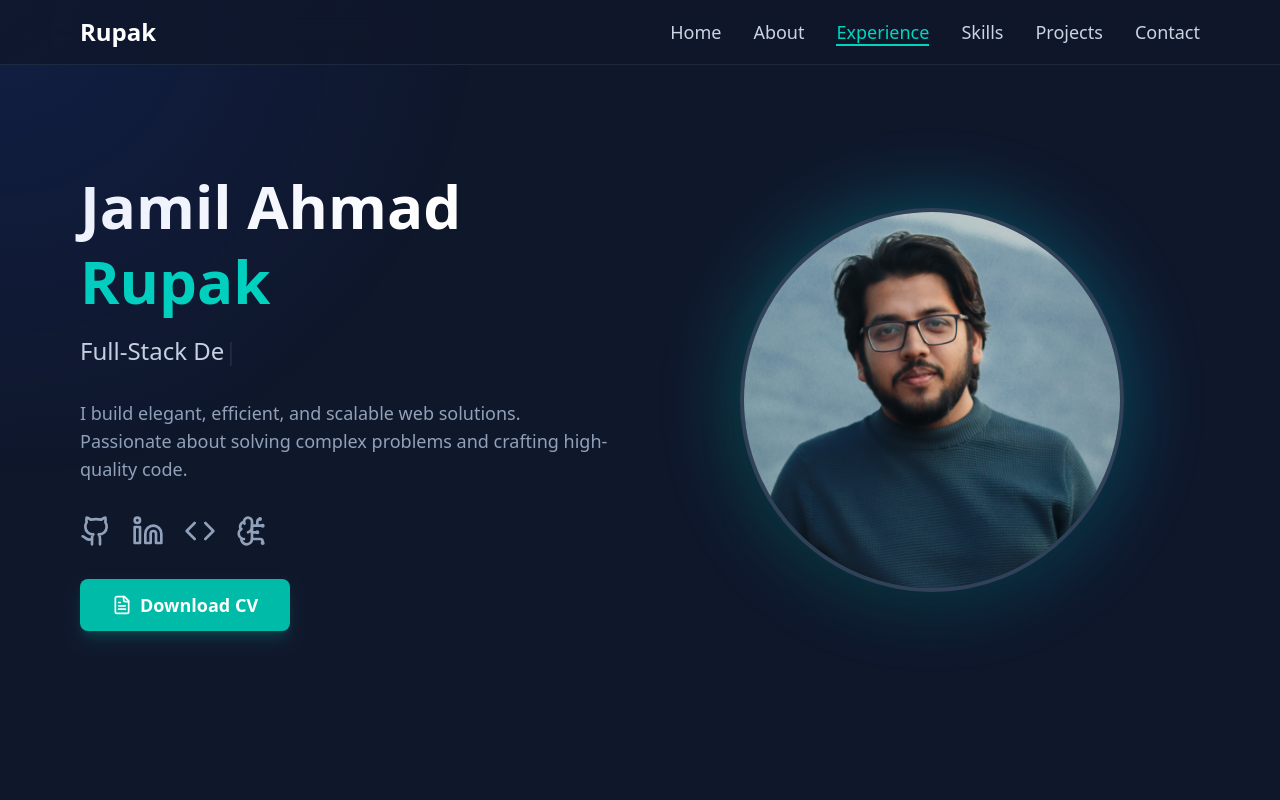
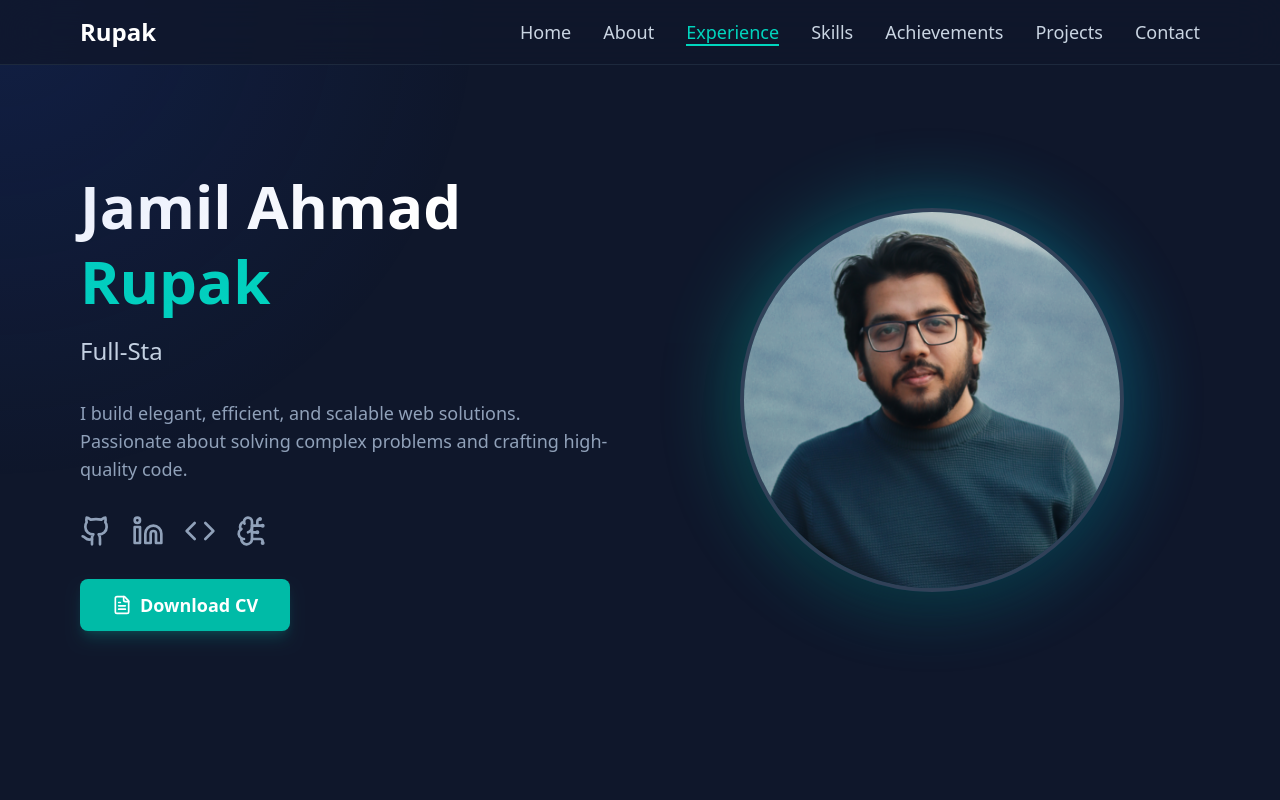
Before and after one commit to JamilAhmadRupak/Portfolio, a React (Vite) app in the folder portfolio/: page / in a window 1280 px wide. Shown: the top 800 px of the page. Built offline with nearby package versions, Linux system fonts and the light colour scheme.

Commit message:
Add Achievement Section

```diff
--- a/portfolio/src/App.jsx
+++ b/portfolio/src/App.jsx
@@ -6,6 +6,7 @@ import Hero from './components/Hero';
 import About from './components/About';
 import Experience from './components/Experience';
 import Skills from './components/Skill'
+import Achievements from './components/Achievements';
 import Projects from './components/Projects';
 import Contact from './components/Contact';
 import Footer from './components/Footer';
@@ -21,7 +22,7 @@ const App = () => {
     useEffect(() => {
         // Function to handle scroll events and update active section
         const handleScroll = () => {
-            const sections = ['home', 'about', 'experience', 'skills', 'projects', 'contact'];
+            const sections = ['home', 'about', 'experience', 'skills', 'achievements', 'projects', 'contact'];
             const scrollPosition = window.scrollY + window.innerHeight / 2.5;
 
             for (const section of sections) {
@@ -66,6 +67,7 @@ const App = () => {
                     <About />
                     <Experience />
                     <Skills />
+                    <Achievements />
                     <Projects />
                     <Contact />
                 </main>
--- /dev/null
+++ b/portfolio/src/components/Achievements.jsx
@@ -0,0 +1,94 @@
+import React from 'react';
+import { AnimatedSection } from './AnimatedSection';
+import { achievements } from '../constants';
+import { Award, Trophy, Medal, Star } from 'lucide-react';
+
+const Achievements = () => {
+    return (
+        <section id="achievements" className="py-16">
+            <AnimatedSection>
+                <h2 className="text-3xl md:text-4xl font-bold mb-12 text-slate-100">
+                    Achievements & Certifications
+                </h2>
+
+                <div className="grid md:grid-cols-2 gap-8">
+                    {achievements.map((achievement, index) => (
+                        <AnimatedSection key={index} delay={index * 0.1}>
+                            <div className="group relative bg-slate-800/50 rounded-lg overflow-hidden hover:bg-slate-800/70 transition-all duration-300 hover:scale-[1.02] hover:shadow-xl hover:shadow-teal-500/10">
+                                {/* Achievement Image */}
+                                {achievement.image && (
+                                    <div className="relative h-64 overflow-hidden">
+                                        <img
+                                            src={achievement.image}
+                                            alt={achievement.title}
+                                            className="w-full h-full object-cover transition-transform duration-300 group-hover:scale-110"
+                                        />
+                                        <div className="absolute inset-0 bg-gradient-to-t from-slate-800/90 to-transparent"></div>
+                                    </div>
+                                )}
+
+                                {/* Achievement Content */}
+                                <div className="p-6">
+                                    <div className="flex items-start gap-4">
+                                        {/* Icon */}
+                                        <div className="flex-shrink-0">
+                                            {achievement.iconType === 'trophy' && (
+                                                <Trophy className="w-8 h-8 text-teal-400" />
+                                            )}
+                                            {achievement.iconType === 'medal' && (
+                                                <Medal className="w-8 h-8 text-teal-400" />
+                                            )}
+                                            {achievement.iconType === 'award' && (
+                                                <Award className="w-8 h-8 text-teal-400" />
+                                            )}
+                                            {achievement.iconType === 'star' && (
+                                                <Star className="w-8 h-8 text-teal-400" />
+                                            )}
+                                        </div>
+
+                                        {/* Text Content */}
+                                        <div className="flex-1">
+                                            <h3 className="text-xl font-semibold text-slate-100 mb-2 group-hover:text-teal-400 transition-colors">
+                                                {achievement.title}
+                                            </h3>
+
+                                            {achievement.issuer && (
+                                                <p className="text-teal-400 text-sm font-medium mb-2">
+                                                    {achievement.issuer}
+                                                </p>
+                                            )}
+
+                                            {achievement.date && (
+                                                <p className="text-slate-400 text-sm mb-3">
+                                                    {achievement.date}
+                                                </p>
+                                            )}
+
+                                            <p className="text-slate-300 leading-relaxed">
+                                                {achievement.description}
+                                            </p>
+
+                                            {/* Link if available */}
+                                            {achievement.link && (
+                                                <a
+                                                    href={achievement.link}
+                                                    target="_blank"
+                                                    rel="noopener noreferrer"
+                                                    className="inline-block mt-4 text-teal-400 hover:text-teal-300 transition-colors text-sm font-medium"
+                                                >
+                                                    View Certificate →
+                                                </a>
+                                            )}
+                                        </div>
+                                    </div>
+                                </div>
+                            </div>
+                        </AnimatedSection>
+                    ))}
+                </div>
+            </AnimatedSection>
+        </section>
+    );
+};
+
+export default Achievements;
--- a/portfolio/src/constants/index.js
+++ b/portfolio/src/constants/index.js
@@ -5,6 +5,7 @@ export const navLinks = [
     { href: '#about', label: 'About' },
     { href: '#experience', label: 'Experience'},
     { href: '#skills', label: 'Skills' },
+    { href: '#achievements', label: 'Achievements' },
     { href: '#projects', label: 'Projects' },
     { href: '#contact', label: 'Contact' },
 ];
@@ -75,3 +76,24 @@ export const projects = [
         image: "https://placehold.co/600x400/0f172a/2dd4bf?text=E-commerce"
     },
 ];
+
+export const achievements = [
+    {
+        title: "Django Web Development Certificate",
+        issuer: "Edge Course",
+        date: "2024",
+        description: "Successfully completed comprehensive Django web development course, mastering backend development, database management, and building full-stack web applications.",
+        image: "/django_certificate_edge_course.jpg",
+        iconType: "award",
+        link: "#"
+    },
+    {
+        title: "MICRO-OPS HACKATHON ",
+        issuer: "CUET CSE FEST 2025",
+        date: "2026",
+        description: "Created a modern and responsive portfolio website showcasing skills, projects, and professional journey in web development.",
+        image: "/microOps_hackathon_certificate.png",
+        iconType: "trophy",
+        link: "#"
+    },
+];
```
Also changed, not shown: portfolio/public/microOps_hackathon_certificate.png (added), 1 other file (tests, documents, lock files or other folders).
